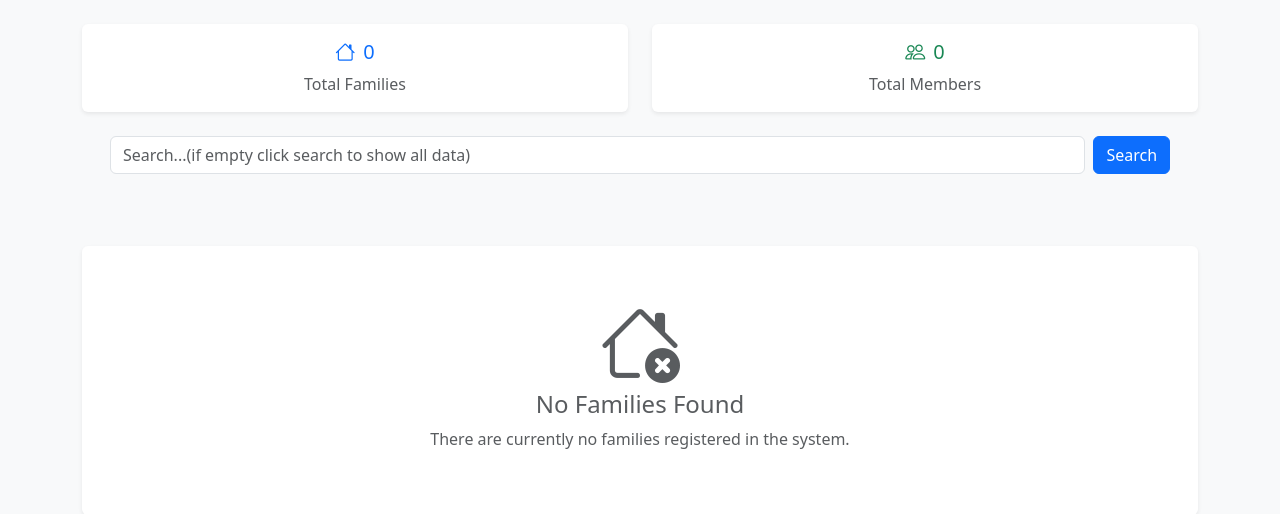
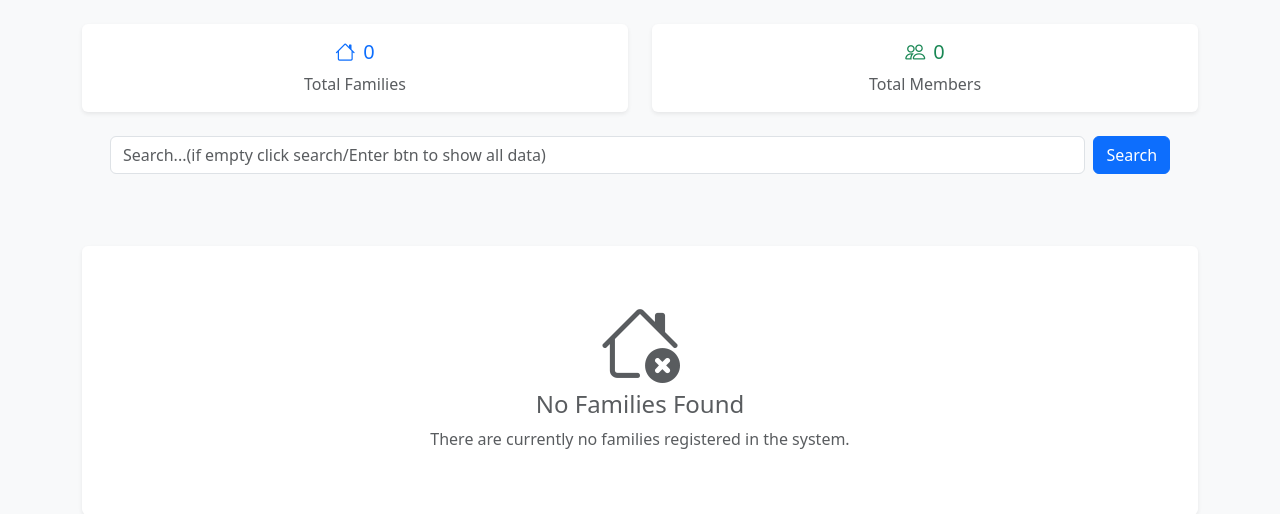
Before and after one commit to YasH0ShirsatH/Family_Management_System, a Laravel app: page /search in a window 1280 px wide. Shown: the part 66-580 px from the top of the page. Run offline with Laravel 12, Linux system fonts and the light colour scheme; data that the repository does not hold is empty; parts of the project's set-up code (start-up, migrations or seed data) failed here and were passed over.

Commit message:
commited push

```diff
--- a/resources/views/admin/index.blade.php
+++ b/resources/views/admin/index.blade.php
@@ -64,7 +64,7 @@
         </div>
         <form style="width : 84.4%; margin : 2px auto;" action="{{ route('search') }}" method="get" class="d-flex mt-2 mb-4 w-80">
             @csrf
-            <input type="text" name="search" class="form-control me-2 w-80" placeholder="Search...(if empty click search to show all data)">
+            <input type="text" name="search" class="form-control me-2 w-80" placeholder="Search...(if empty click search/Enter btn to show all data)">
             <button type="submit" class="btn btn-primary">Search</button>
         </form>
 
```
